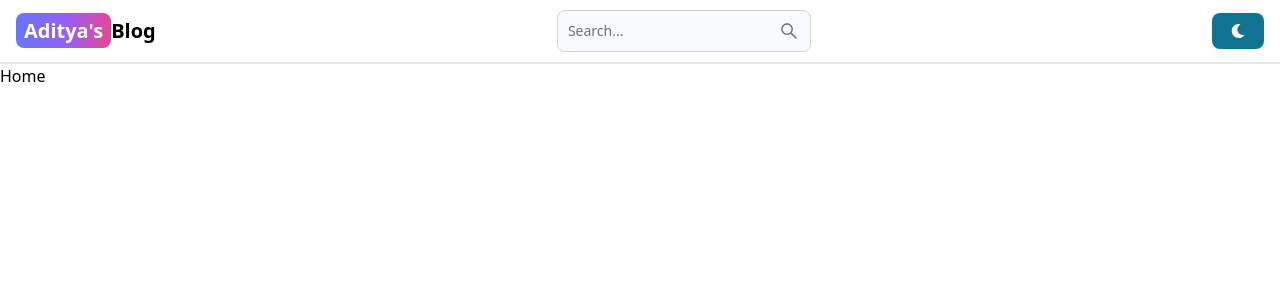
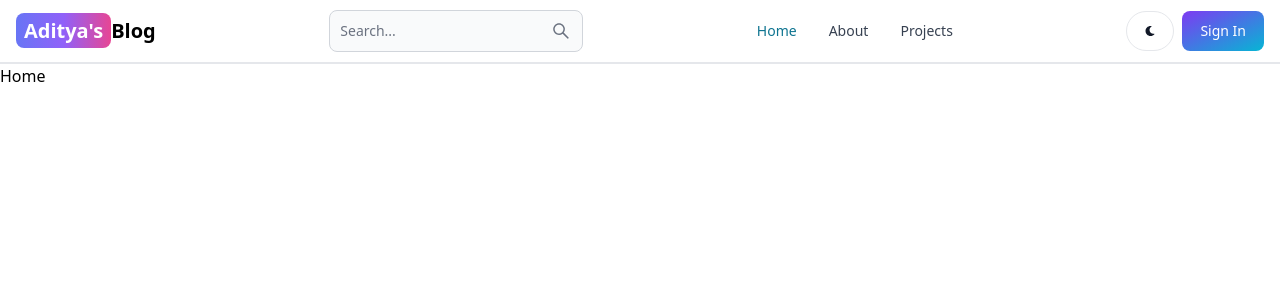
Before and after one commit to coderAditya12/MERN-blog, a React (Vite) app in the folder frontend/: page / in a window 1280 px wide. Shown: the top 300 px of the page. Built offline with nearby package versions, Linux system fonts and the light colour scheme.

Commit message:
header component UI built

```diff
--- a/frontend/src/components/Header.jsx
+++ b/frontend/src/components/Header.jsx
@@ -2,10 +2,10 @@
 import React from "react";
 import { AiOutlineSearch } from "react-icons/ai";
 import { FaMoon } from "react-icons/fa";
-import { Link } from "react-router-dom";
-
+import { Link, useLocation } from "react-router-dom";
 
 const Header = () => {
+  const path = useLocation().pathname;
   return (
     <Navbar className="border-b-2">
       <Link
@@ -26,15 +26,29 @@
         />
       </form>
       <Button className="w-12 lg:hidden" color="gray" pill>
-        <AiOutlineSearch/>
+        <AiOutlineSearch />
       </Button>
 
-      <div>
-        <Button>
-          <FaMoon/>
+      <div className="flex gap-2 md:order-2">
+        <Button className="w-12 h-10 hidden sm:inline" color="gray" pill>
+          <FaMoon />
         </Button>
+        <Link to="/sign-in">
+          <Button gradientDuoTone="purpleToBlue">Sign In</Button>
+        </Link>
+        <Navbar.Toggle></Navbar.Toggle>
       </div>
-
+      <Navbar.Collapse>
+        <Navbar.Link active={path ==='/'} as={"div"}>
+          <Link to="/">Home</Link>
+        </Navbar.Link>
+        <Navbar.Link active={path==='/about'} as={"div"}>
+          <Link to="/about">About</Link>
+        </Navbar.Link>
+        <Navbar.Link active={path==='/project'} as={"div"}>
+          <Link to="/project">Projects</Link>
+        </Navbar.Link>
+      </Navbar.Collapse>
     </Navbar>
   );
 };
```
Also changed, not shown: 1 other file (tests, documents, lock files or other folders).
